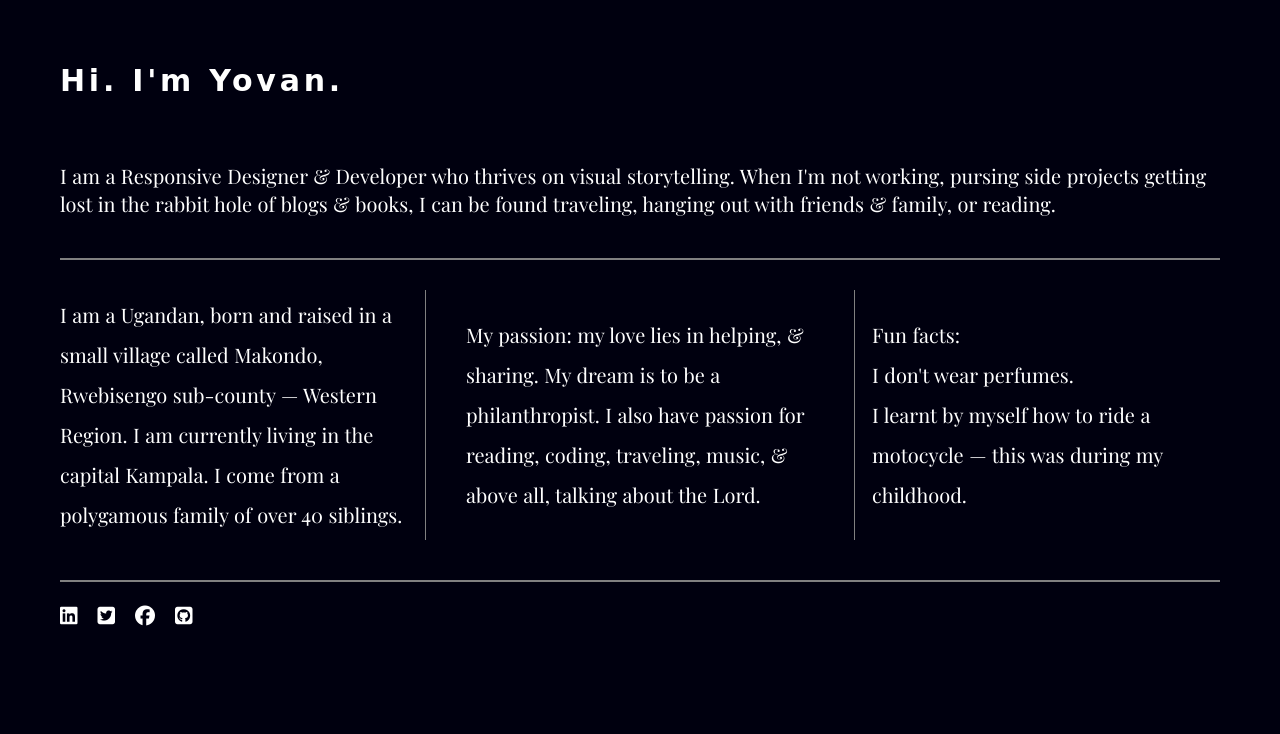
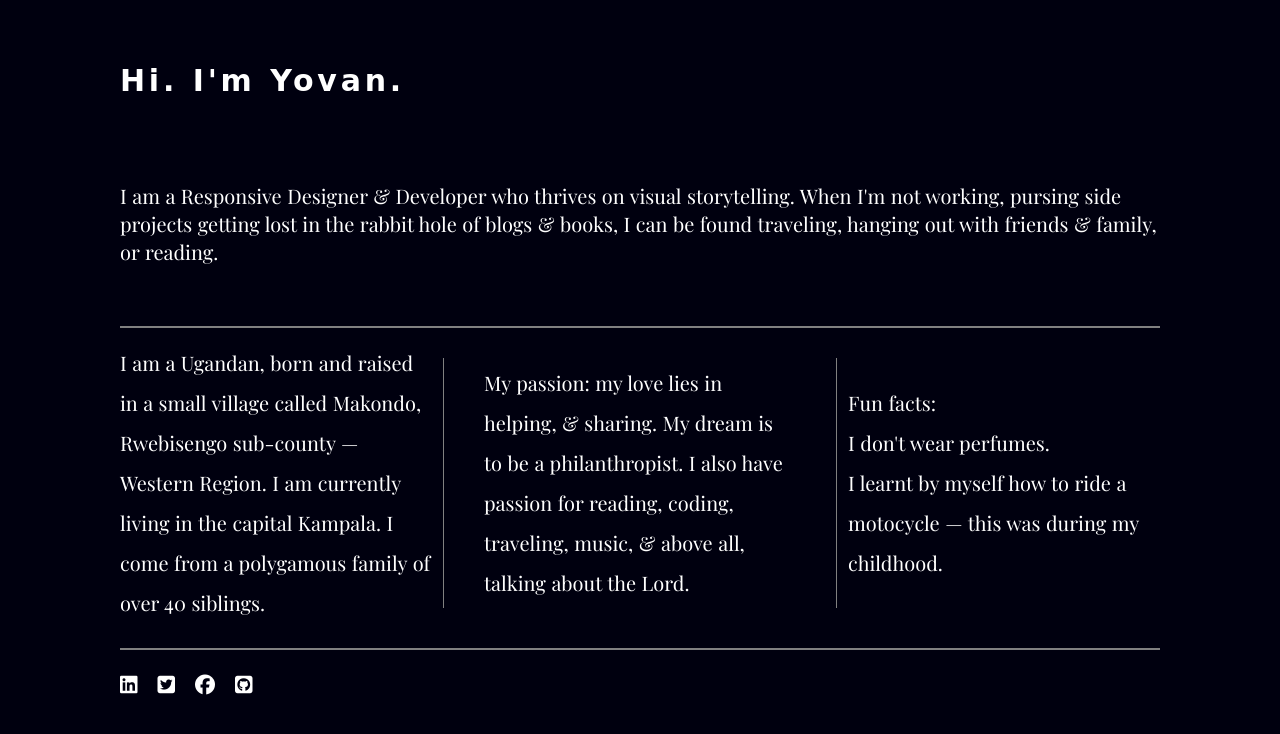
Before and after one commit to byovans/07.01-206-divs-flexbox-starter, a plain HTML site: page index.html in a window 1280 px wide. Drawn offline with nearby package versions, Linux system fonts and the light colour scheme; a web font is replaced by a local one.

Commit message:
Added more components like header and main, and a bit more personalized.

```diff
--- a/css/main.css
+++ b/css/main.css
@@ -112,15 +112,23 @@ body {
 .wrapper {
   /*add display:flex and set justify-content to space-between*/
   display: flex;
-  font-weight: 100;
+  font-weight: 6.25em;
   justify-content: space-between;
   flex-flow: row wrap;
-  margin: 0 3em;
+  max-width: 1200px;
+  margin: 0 6em;
   font-family: 'Playfair Display', serif;
   word-spacing: .025em;
 }
 
-.div-2, .div-3, .div-4 {
+
+.flex-items {
+    display: flex;
+    justify-content: center;
+    align-items: center;
+}
+
+#div-1, #div-2, #div-3 {
   /*give the divs a width of 30%, add display:flex, set justify-content and align-items to center*/
   display: flex;
   justify-content: center;
@@ -139,13 +147,13 @@ header {
     margin-bottom: 60px;
     font-weight: bold;
     font-size: 1.5em;
-    margin: 2em 2em;
+    margin: 2em 0;
     font-family: 'Ranchers', cursive;
     letter-spacing: .125em;
 }
 
 
-.div-1 {
+main {
     color: white;
     justify-content: center;
     padding-bottom: 40px;
@@ -154,7 +162,7 @@ header {
 }
 
 
-.div-3 {
+#div-2 {
     border-left: gray solid 1.5px;
     border-right: gray solid 1.5px;
     padding: 0 2em;
@@ -164,9 +172,9 @@ header {
 footer {
     height: 3em;
     border-top: gray solid 2px;
-    margin: 2em 3em;
+    margin: 2em 0;
     color: white;
-    width: auto;
+    width: 100%;
 }
 
 
--- a/index.html
+++ b/index.html
@@ -24,30 +24,29 @@
             <p class="browserupgrade">You are using an <strong>outdated</strong> browser. Please <a href="http://browsehappy.com/">upgrade your browser</a> to improve your experience.</p>
         <![endif]-->
 
+        <section class="wrapper">
             <header>
                 Hi. I'm Yovan.
             </header>
+            <main>
+                <p>
+                I am a <span>Responsive Designer &amp; Developer</span> who thrives on visual storytelling. When I'm not working, pursing side projects getting lost in the rabbit hole of blogs &amp; books, I can be found traveling, hanging out with friends &amp; family, or reading.
+                </p>
+            </main>
 
-        <section class="wrapper">
-            <div class="div-1">
-                I am a <span>Responsive Designer &amp; Developer</span> who thrives on visual storytelling. When I'm not working, pursing side projects getting lost in the rabbit hole of blogs &amp; books, I can be found traveling, hanging out with friends &amp; family, or reading.
+            <div id="div-1" class="flex-items">
+                <p>I am a Ugandan, born and raised in a small village called Makondo, Rwebisengo sub-county &mdash; Western Region. I am currently living in the capital Kampala. I come from a polygamous family of over 40 siblings.</p>
             </div>
 
-            <div class="div-2">
-                I am a Ugandan, born and raised in a small village called Makondo, Rwebisengo sub-county &mdash; Western Region. I am currently living in the capital Kampala. I come from a polygamous family of over 40 siblings.
+            <div id="div-2" class="flex-items">
+                <p>My passion: my love lies in helping, &amp; sharing. My dream is to be a philanthropist. I also have passion for reading, coding, traveling, music, &amp; above all, talking about the Lord.</p>
             </div>
 
-            <div class="div-3">
-                My passion: my love lies in helping, &amp; sharing. My dream is to be a philanthropist. I also have passion for reading, coding, traveling, music, &amp; above all, talking about the Lord.
+            <div id="div-3" class="flex-items">
+                <p>Fun facts: <br>
+                    I don't wear perfumes. <br>
+                    I learnt by myself how to ride a motocycle &mdash; this was during my childhood.</p>
             </div>
-
-            <div class="div-4">
-                Fun facts: <br>
-                I don't wear perfumes. <br>
-                I learnt by myself how to ride a motocycle &mdash; this was during my childhood.
-            </div>
-        </section>
-
             <footer>
                 <div id="list">
                     <ul class="list">
@@ -61,8 +60,10 @@
                         </div>
                     </ul>
                 </div>
+            </footer>
+        </section>
 
-        </footer>
+
 
         <script src="https://ajax.googleapis.com/ajax/libs/jquery/1.11.3/jquery.min.js"></script>
         <script>window.jQuery || document.write('<script src="js/vendor/jquery-1.11.3.min.js"><\/script>')</script>
```
Lines whose indentation alone changed are shown as unchanged.
